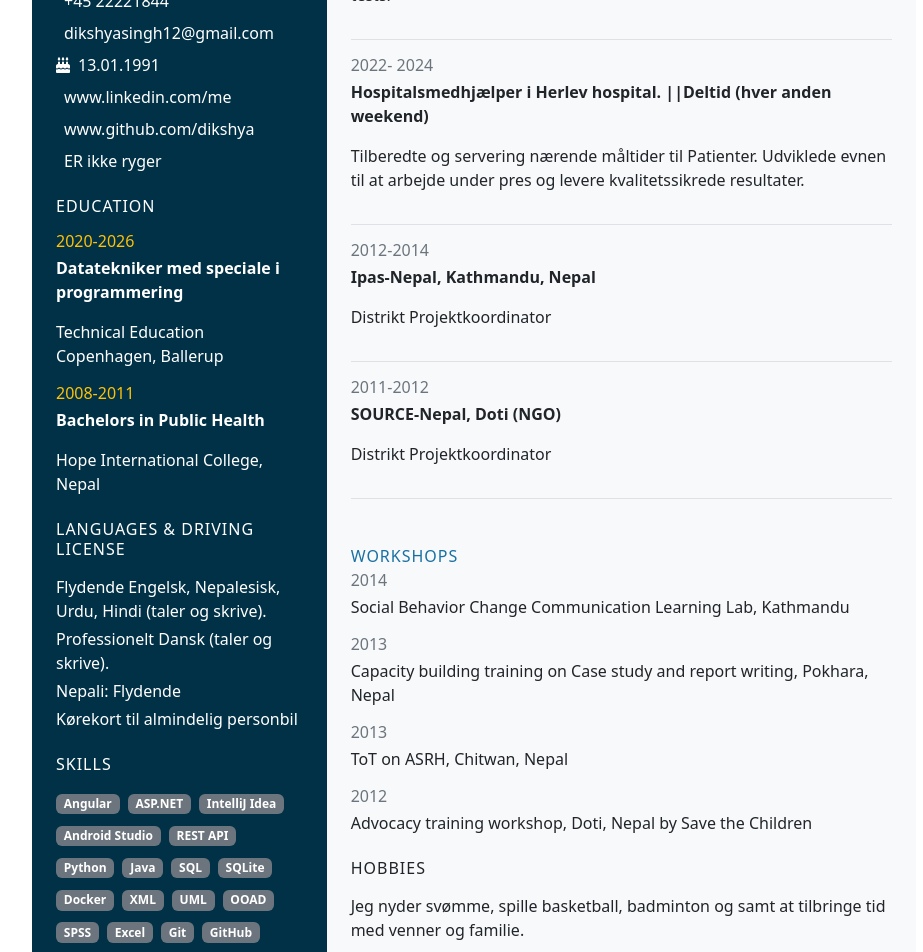
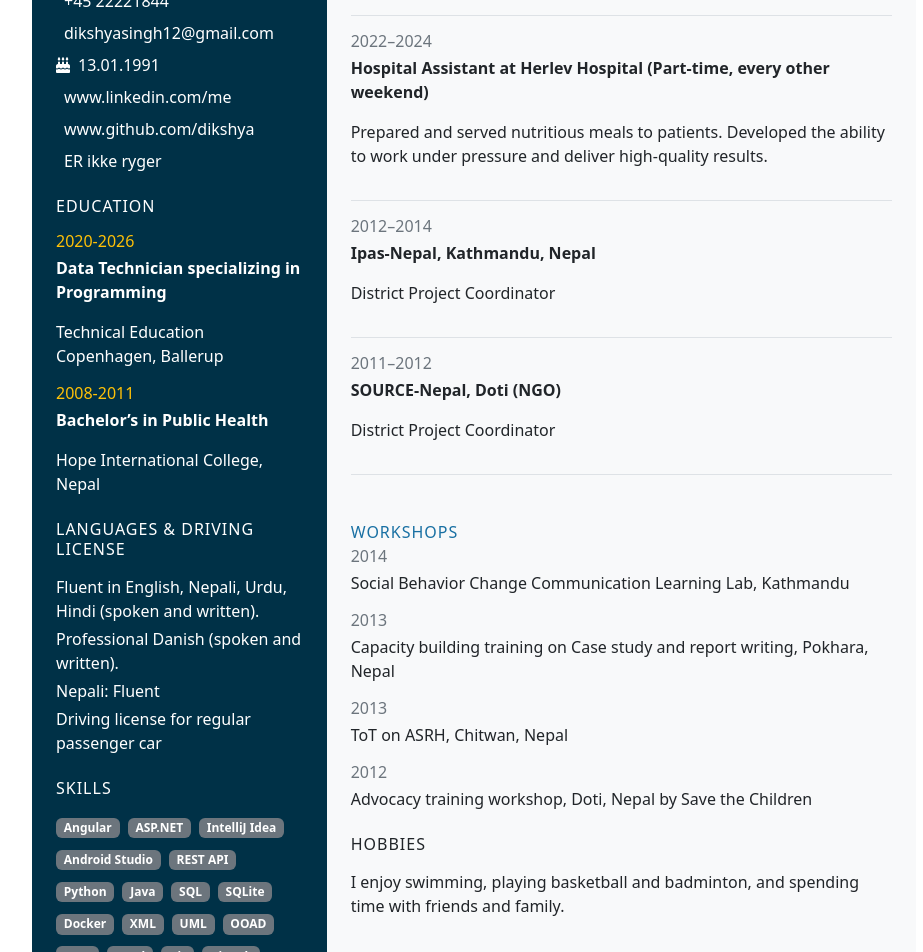
Before and after one commit to Dikshya-2/Dikshya-2.github.io, an Angular app: page /cv in a window 1280 px wide. Shown: the part 480-1432 px from the top of the page, without its empty margins (166-1089 px from the left). Built offline with nearby package versions, Linux system fonts and the light colour scheme.

Commit message:
added in cv

```diff
--- a/angular.json
+++ b/angular.json
@@ -96,6 +96,9 @@
             ],
             "scripts": []
           }
+        },
+        "deploy": {
+          "builder": "angular-cli-ghpages:deploy"
         }
       }
     }
--- a/package.json
+++ b/package.json
@@ -36,6 +36,7 @@
     "@types/express": "^4.17.17",
     "@types/jasmine": "~5.1.0",
     "@types/node": "^18.18.0",
+    "angular-cli-ghpages": "^2.0.3",
     "jasmine-core": "~5.1.0",
     "karma": "~6.4.0",
     "karma-chrome-launcher": "~3.2.0",
--- a/src/app/cv/cv.component.ts
+++ b/src/app/cv/cv.component.ts
@@ -28,16 +28,15 @@ export class CVComponent {
   ];
 
   education = [
-    { year: '2020-2026', degree: 'Datatekniker med speciale i programmering ', institution: 'Technical Education Copenhagen, Ballerup' },
-  //  { year: '2019-2020', degree: '9 Klasse afgangseksamen', institution: 'VUC Lyngby' },
-    { year: '2008-2011', degree: 'Bachelors in Public Health', institution: 'Hope International College, Nepal' },
+    { year: '2020-2026', degree: 'Data Technician specializing in Programming', institution: 'Technical Education Copenhagen, Ballerup' },
+    { year: '2008-2011', degree: 'Bachelor’s in Public Health', institution: 'Hope International College, Nepal' },
   ];
 
   languages = [
-    'Flydende Engelsk, Nepalesisk, Urdu, Hindi (taler og skrive).',
-    'Professionelt Dansk (taler og skrive).',
-    'Nepali: Flydende',
-    'Kørekort til almindelig personbil',
+    'Fluent in English, Nepali, Urdu, Hindi (spoken and written).',
+    'Professional Danish (spoken and written).',
+    'Nepali: Fluent',
+    'Driving license for regular passenger car',
   ];
 
   skills = [
@@ -52,10 +51,26 @@ export class CVComponent {
   ];
 
   experience = [
-    { year: '2021-nu', role: 'Erfaring med både backend- og frontend-udvikling. Jeg har arbejdet med SQL-databaser, C# og objektorienteret design, samt Angular og ASP.NET. Jeg har udviklet webapplikationer med teknologier som WPF, Blazor og JavaScript. Et af mine projekter som en casino-hjemmeside med bruger- og adminfunktioner. Jeg sikrer kodekvalitet med XUnit-tests.', company: 'Technical Education Copenhagen, Hvidover' },
-    { year: '2022- 2024',	role: 'Tilberedte og servering nærende måltider til Patienter. Udviklede evnen til at arbejde under pres og levere kvalitetssikrede resultater.',  company: 'Hospitalsmedhjælper i Herlev hospital. ||Deltid (hver anden weekend)'},
-    { year: '2012-2014', role: 'Distrikt Projektkoordinator', company: 'Ipas-Nepal, Kathmandu, Nepal' },
-    { year: '2011-2012', role: 'Distrikt Projektkoordinator', company: 'SOURCE-Nepal, Doti (NGO)' },
+    {
+      year: '2021–Present',
+      role: 'Experience in both backend and frontend development. I have worked with SQL databases, C#, and object-oriented design, as well as Angular and ASP.NET. I have developed web applications using technologies like WPF, Blazor, and JavaScript. One of my projects was a Biograf website with user and admin features. I ensure code quality with XUnit tests.',
+      company: 'Technical Education Copenhagen, Hvidovre'
+    },
+    {
+      year: '2022–2024',
+      role: 'Prepared and served nutritious meals to patients. Developed the ability to work under pressure and deliver high-quality results.',
+      company: 'Hospital Assistant at Herlev Hospital (Part-time, every other weekend)'
+    },
+    {
+      year: '2012–2014',
+      role: 'District Project Coordinator',
+      company: 'Ipas-Nepal, Kathmandu, Nepal'
+    },
+    {
+      year: '2011–2012',
+      role: 'District Project Coordinator',
+      company: 'SOURCE-Nepal, Doti (NGO)'
+    },
   ];
 
   workshops = [
@@ -64,5 +79,6 @@ export class CVComponent {
     { year: '2013', details: 'ToT on ASRH, Chitwan, Nepal' },
     { year: '2012', details: 'Advocacy training workshop, Doti, Nepal by Save the Children' },
   ];
-  fritidsinteresser= ['Jeg nyder svømme, spille basketball, badminton og samt at tilbringe tid med venner og familie.'];
+  fritidsinteresser= ['I enjoy swimming, playing basketball and badminton, and spending time with friends and family.'
+];
 }
```
Also changed, not shown: 1 other file (tests, documents, lock files or other folders).
